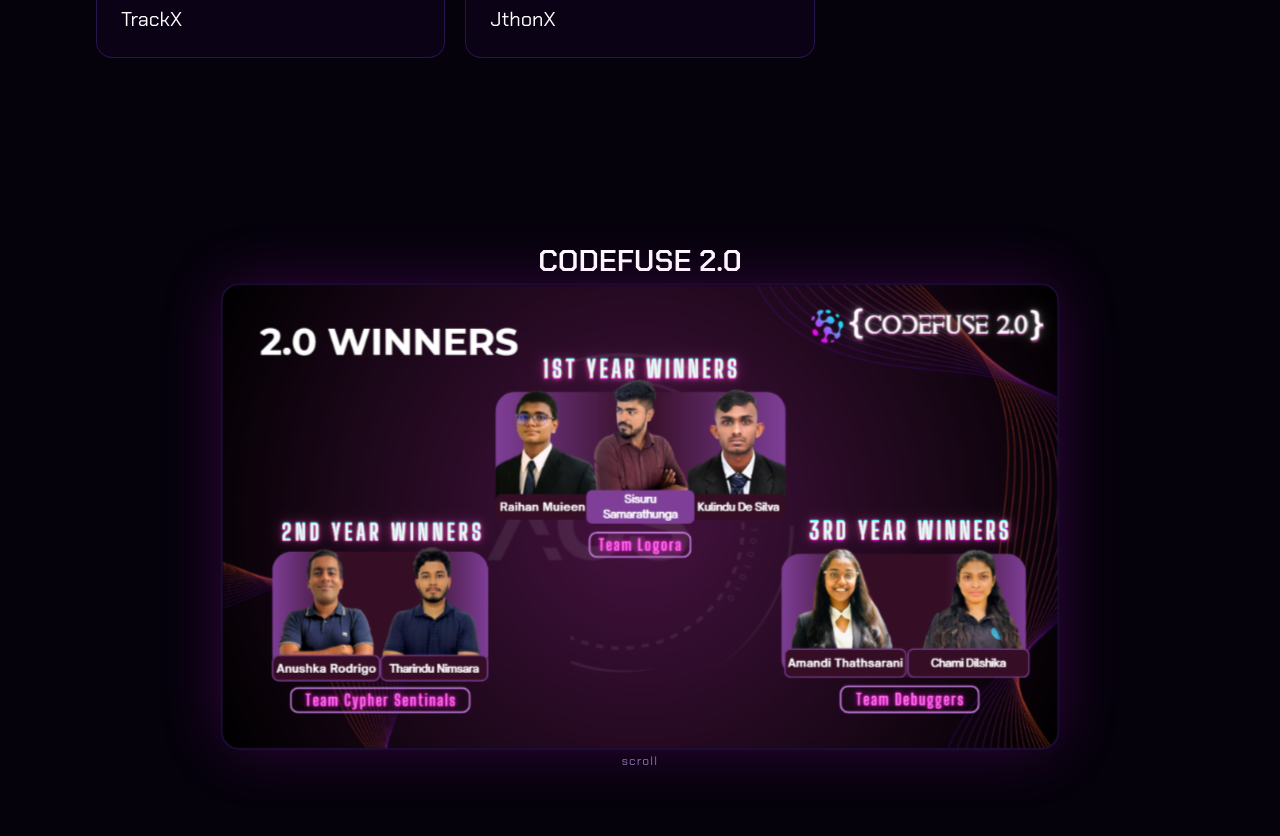
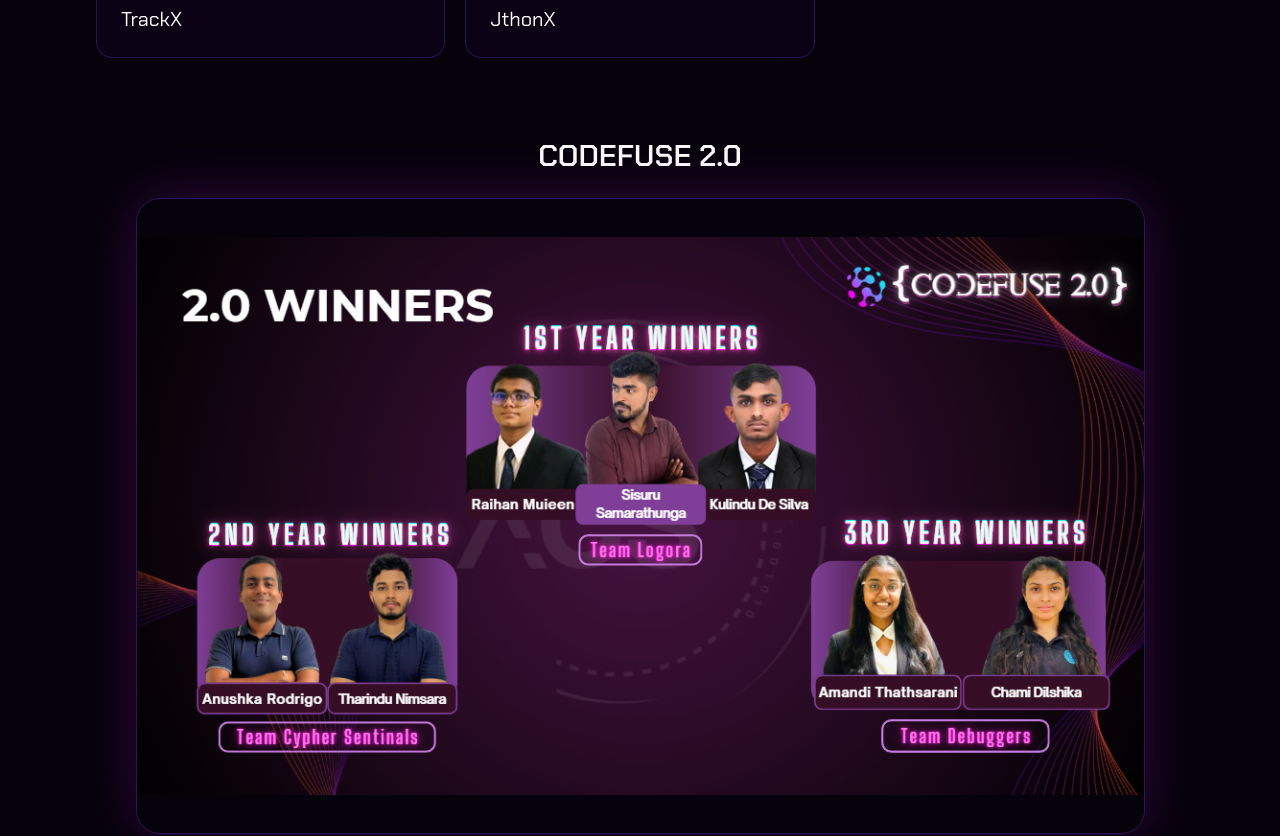
Before and after one commit to SisuruDisnaka/codefuse3.0, a Next.js app: page /winners in a window 1280 px wide. Shown: the part 1140-1976 px from the top of the page. Built offline with nearby package versions, Linux system fonts and the light colour scheme.

Commit message:
update validation inpage

```diff
--- a/components/registration-form.tsx
+++ b/components/registration-form.tsx
@@ -149,7 +149,39 @@ export function RegistrationForm() {
     }));
   }
 
+  function collectFieldErrors(): Record<string, string> {
+    const parsed = registrationSchema.safeParse(form);
+    const fieldErrors: Record<string, string> = {};
+    if (!parsed.success) {
+      for (const issue of parsed.error.issues) {
+        fieldErrors[issue.path.join(".")] = issue.message;
+      }
+    }
+    return fieldErrors;
+  }
+
   function goNext() {
+    // The Continue button on step 1 is already disabled while this is
+    // pending/blocked, but guard here too in case of a stray Enter-key
+    // submit or a race with the debounce.
+    if (step === 1 && (teamNameStatus === "taken" || teamNameStatus === "checking")) {
+      return;
+    }
+
+    // Validate the whole form, but only block advancing (and only show
+    // errors) for fields that live on the step the person is currently
+    // on — fields on later steps haven't been filled in yet and
+    // shouldn't stop them from getting there.
+    const fieldErrors = collectFieldErrors();
+    const stepErrors = Object.fromEntries(
+      Object.entries(fieldErrors).filter(([key]) => stepForField(key) === step)
+    );
+
+    if (Object.keys(stepErrors).length > 0) {
+      setErrors(stepErrors);
+      return;
+    }
+
     setErrors({});
     setStep((s) => (s < 4 ? ((s + 1) as Step) : s));
   }
@@ -366,6 +398,12 @@ export function RegistrationForm() {
               </div>
             ))}
 
+            {errors["members"] && (
+              <div className="rounded-lg border border-red-500/40 bg-red-500/10 p-3 text-sm text-red-300">
+                {errors["members"]}
+              </div>
+            )}
+
             <div className="flex justify-between pt-2">
               <button type="button" onClick={goBack} className="text-ink-300 hover:text-ink-100">
                 Back
--- a/components/winner-cinematic-reveal.tsx
+++ b/components/winner-cinematic-reveal.tsx
@@ -17,13 +17,13 @@ interface WinnerCinematicRevealProps {
   height: number;
 }
 
-// A pinned, scroll-linked reveal for a single complete winner photograph:
-// the section title fades up, the image scales in, and — as the person
-// keeps scrolling through this section — the image continues to zoom in
-// (never cropping, since it's always shown with object-contain sizing)
-// before releasing naturally into whatever comes next. Driven entirely by
-// framer-motion's scroll-linked MotionValues, so it doesn't cause React
-// re-renders on scroll.
+// A pinned, scroll-linked reveal for a single complete winner photograph.
+// The image appears almost as soon as this section reaches the top of the
+// viewport (no long scroll of near-nothing before it shows up), then
+// keeps growing as the person scrolls further — filling the whole screen
+// by the end of the track — before releasing naturally into whatever
+// comes next. Driven entirely by framer-motion's scroll-linked
+// MotionValues, so it doesn't cause React re-renders on scroll.
 export function WinnerCinematicReveal({
   edition,
   image,
@@ -38,15 +38,28 @@ export function WinnerCinematicReveal({
     offset: ["start start", "end end"],
   });
 
-  const scale = useTransform(scrollYProgress, [0, 0.5, 1], [0.86, 1.0, 1.22]);
-  const imageOpacity = useTransform(
+  // The box the image sits in grows from a contained card to the full
+  // sticky viewport (100% x 100%) — that's the "zoom to full screen".
+  const boxWidth = useTransform(
     scrollYProgress,
-    [0, 0.15, 0.88, 1],
-    [0, 1, 1, 0.85]
+    [0, 0.15, 0.85, 1],
+    ["74%", "82%", "100%", "100%"]
   );
-  const blur = useTransform(scrollYProgress, [0, 0.18], ["blur(10px)", "blur(0px)"]);
-  const titleOpacity = useTransform(scrollYProgress, [0, 0.16], [0, 1]);
-  const titleY = useTransform(scrollYProgress, [0, 0.16], [22, 0]);
+  const boxHeight = useTransform(
+    scrollYProgress,
+    [0, 0.15, 0.85, 1],
+    ["58%", "64%", "100%", "100%"]
+  );
+  const radius = useTransform(scrollYProgress, [0.7, 1], ["1.5rem", "0rem"]);
+
+  // Visible almost immediately on entering the section — only ~8% of the
+  // track's scroll distance — instead of staying blurred/invisible for a
+  // long stretch of scrolling.
+  const imageOpacity = useTransform(scrollYProgress, [0, 0.08, 0.94, 1], [0, 1, 1, 0.9]);
+  const blur = useTransform(scrollYProgress, [0, 0.08], ["blur(6px)", "blur(0px)"]);
+  const titleOpacity = useTransform(scrollYProgress, [0, 0.08, 0.7, 1], [0, 1, 1, 0]);
+  const titleY = useTransform(scrollYProgress, [0, 0.08], [14, 0]);
+  const hintOpacity = useTransform(scrollYProgress, [0, 0.06, 0.4], [0, 1, 0]);
 
   if (prefersReducedMotion) {
     // Skip the pinned scroll-driven track entirely — just show the title
@@ -71,8 +84,12 @@ export function WinnerCinematicReveal({
   }
 
   return (
-    <div ref={trackRef} className="relative h-[190vh] sm:h-[220vh]">
-      <div className="sticky top-16 flex h-[calc(100vh-4rem)] flex-col items-center justify-center overflow-hidden px-5">
+    // Shorter track than a typical scroll-jacked section on purpose: the
+    // image is already fully visible within the first ~10vh of scrolling
+    // into this section, so the remaining distance is only spent on the
+    // grow-to-full-screen effect, not on making the winners visible.
+    <div ref={trackRef} className="relative h-[140vh] sm:h-[160vh]">
+      <div className="sticky top-16 flex h-[calc(100vh-4rem)] w-full flex-col items-center justify-center overflow-hidden px-5">
         <motion.h2
           style={{ opacity: titleOpacity, y: titleY }}
           className="mb-6 text-center font-display text-2xl font-semibold text-ink-100 sm:text-3xl"
@@ -81,23 +98,31 @@ export function WinnerCinematicReveal({
         </motion.h2>
 
         <motion.div
-          style={{ scale, opacity: imageOpacity, filter: blur }}
-          className="w-full max-w-3xl overflow-hidden rounded-2xl border border-purple-primary/30 shadow-[0_0_60px_rgba(230,25,255,0.2)]"
+          style={{
+            width: boxWidth,
+            height: boxHeight,
+            borderRadius: radius,
+            opacity: imageOpacity,
+            filter: blur,
+          }}
+          className="relative max-w-none overflow-hidden border border-purple-primary/30 shadow-[0_0_60px_rgba(230,25,255,0.2)]"
         >
           <Image
             src={image}
             alt={`${edition} winners`}
-            width={width}
-            height={height}
-            className="h-auto w-full rounded-2xl object-contain"
-            sizes="(max-width: 768px) 100vw, 768px"
+            fill
+            className="object-contain"
+            sizes="100vw"
             priority={false}
           />
         </motion.div>
 
-        <p className="mt-6 text-xs tracking-widest text-ink-400 motion-reduce:hidden">
+        <motion.p
+          style={{ opacity: hintOpacity }}
+          className="mt-6 text-xs tracking-widest text-ink-400 motion-reduce:hidden"
+        >
           scroll
-        </p>
+        </motion.p>
       </div>
     </div>
   );
--- a/lib/validations/registration.ts
+++ b/lib/validations/registration.ts
@@ -97,9 +97,12 @@ export const registrationSchema = z
   .superRefine((data, ctx) => {
     // Per-member duplicate flags so the exact offending field(s) can be
     // highlighted in the UI, not just the shared "members" array error.
+    const regNumberCounts = new Map<string, number>();
     const emailCounts = new Map<string, number>();
     const whatsappCounts = new Map<string, number>();
     for (const m of data.members) {
+      const regKey = m.registrationNumber.toLowerCase();
+      regNumberCounts.set(regKey, (regNumberCounts.get(regKey) ?? 0) + 1);
       emailCounts.set(m.email, (emailCounts.get(m.email) ?? 0) + 1);
       whatsappCounts.set(
         m.whatsappNumber,
@@ -107,6 +110,13 @@ export const registrationSchema = z
       );
     }
     data.members.forEach((m, i) => {
+      if ((regNumberCounts.get(m.registrationNumber.toLowerCase()) ?? 0) > 1) {
+        ctx.addIssue({
+          code: z.ZodIssueCode.custom,
+          message: "This registration number is already used by another member",
+          path: ["members", i, "registrationNumber"],
+        });
+      }
       if ((emailCounts.get(m.email) ?? 0) > 1) {
         ctx.addIssue({
           code: z.ZodIssueCode.custom,
```
